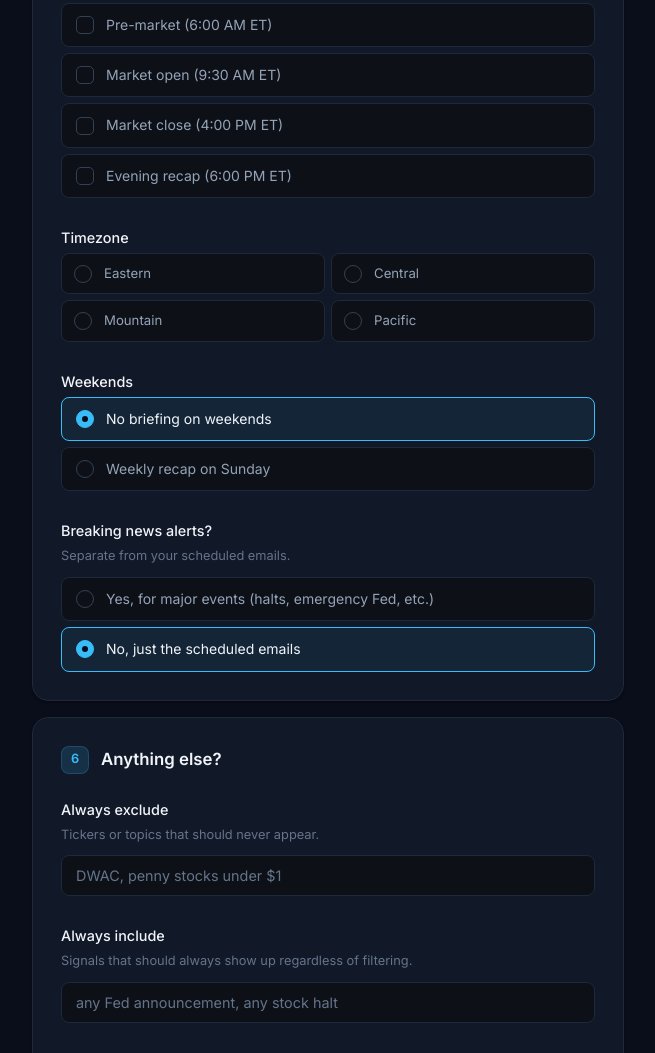
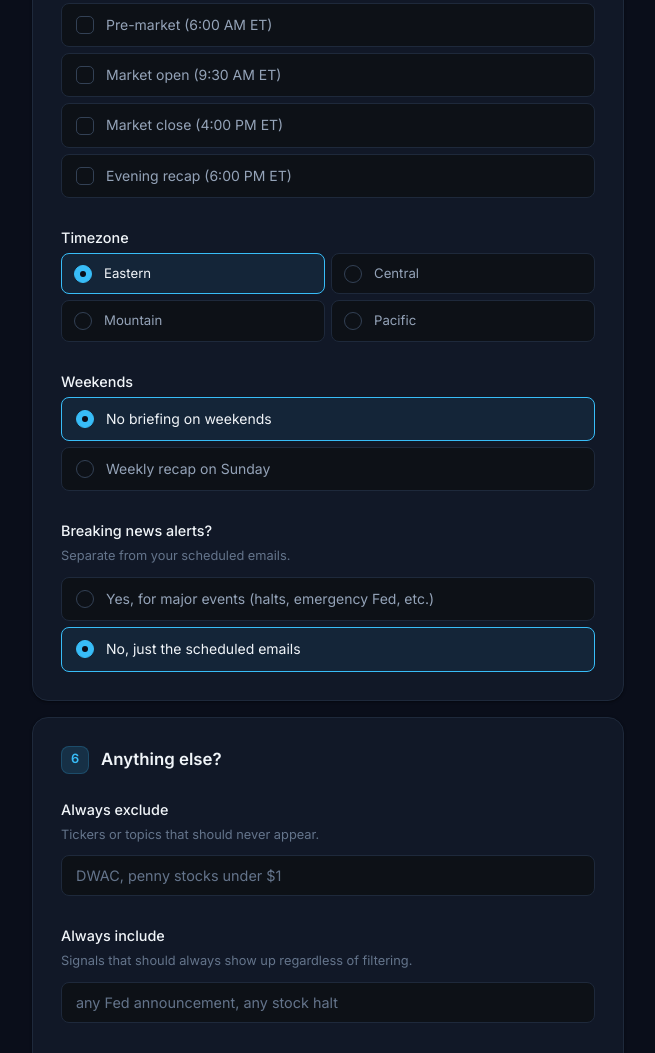
Before and after one commit to SubliminalCoding/dadstocks-today, a plain HTML site: page index.html in a window 1280 px wide. Shown: the part 6301-7354 px from the top of the page, without its empty margins (312-967 px from the left). Drawn offline with Linux system fonts and the light colour scheme.

Commit message:
Default timezone to Eastern
Co-Authored-By: Claude Opus 4.6 (1M context) <noreply@anthropic.com>

```diff
--- a/index.html
+++ b/index.html
@@ -1177,7 +1177,7 @@
           <div class="question">
             <label class="main">Timezone</label>
             <div class="radio-group grid-group">
-              <label><input type="radio" name="timezone" value="US/Eastern"><span>Eastern</span></label>
+              <label><input type="radio" name="timezone" value="US/Eastern" checked><span>Eastern</span></label>
               <label><input type="radio" name="timezone" value="US/Central"><span>Central</span></label>
               <label><input type="radio" name="timezone" value="US/Mountain"><span>Mountain</span></label>
               <label><input type="radio" name="timezone" value="US/Pacific"><span>Pacific</span></label>
```
